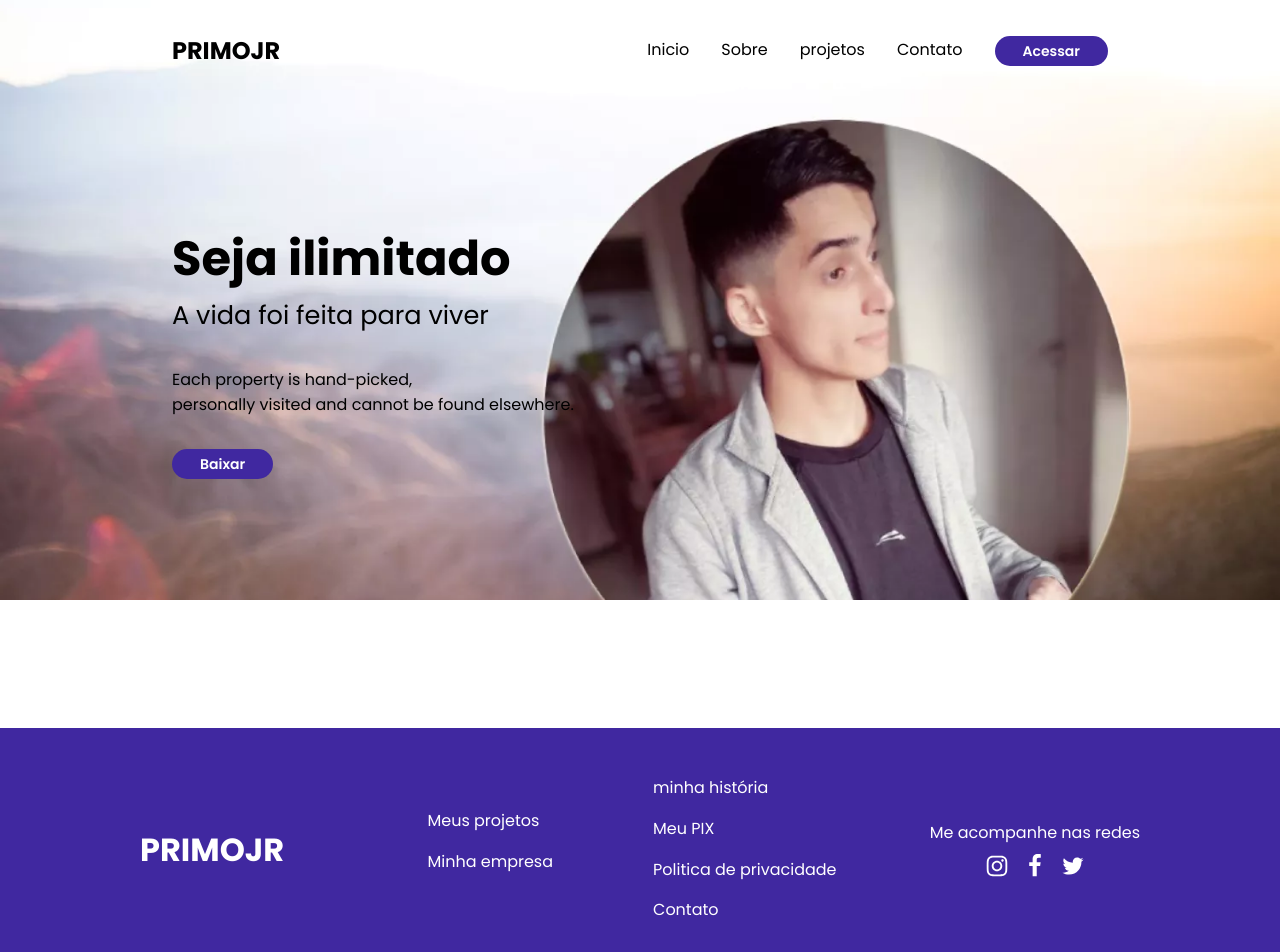
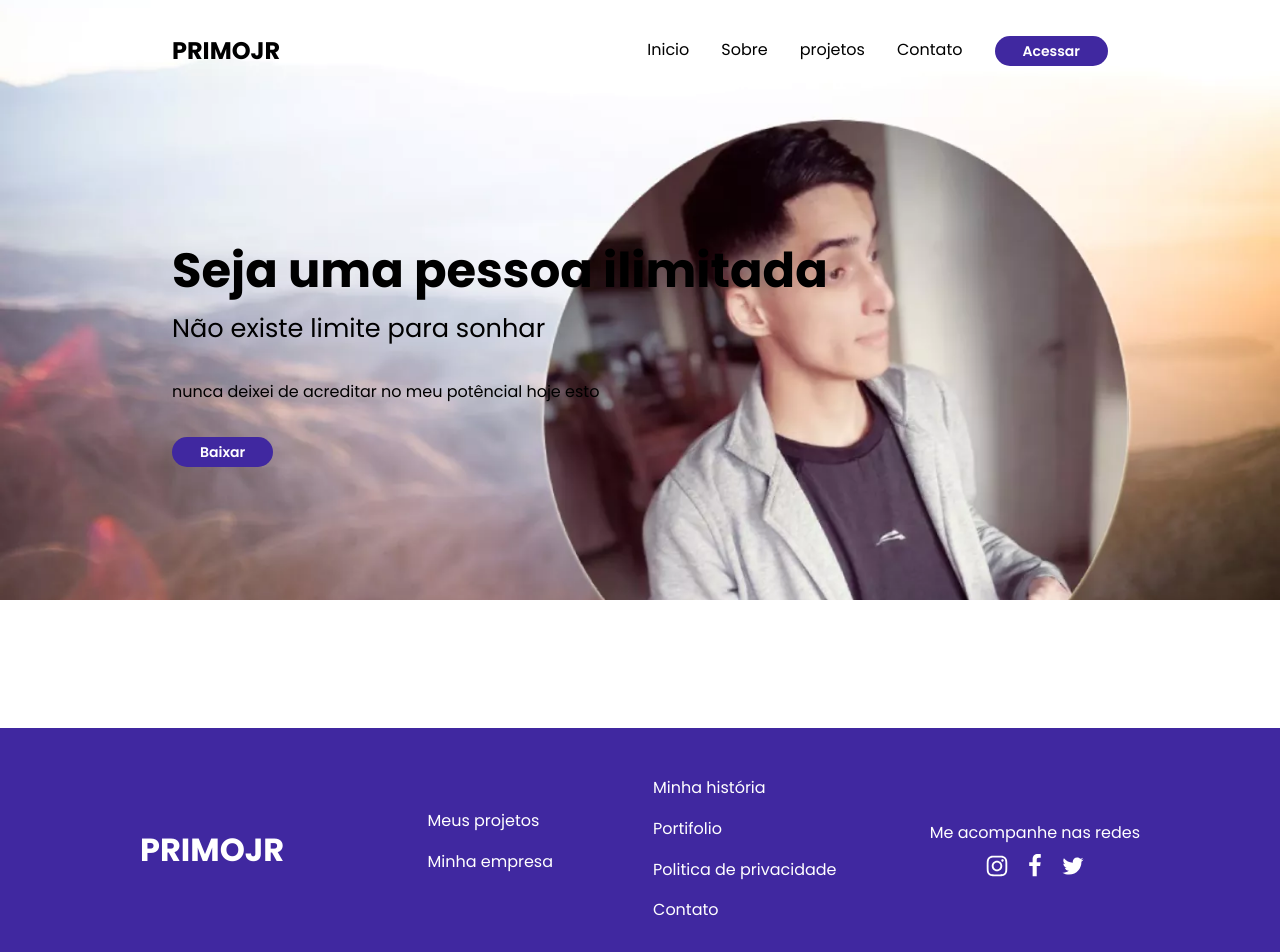
Before and after one commit to startpee/primojnior-Next, a Next.js app: page / in a window 1280 px wide. Shown: the top 952 px of the page. Built offline with nearby package versions, Linux system fonts and the light colour scheme.

Commit message:
Commit from TeleportHQ

```diff
--- a/pages/index.js
+++ b/pages/index.js
@@ -121,21 +121,14 @@
           </nav>
           <div className="landing-page-hero">
             <div className="landing-page-content-container">
-              <h1 className="heading landing-page-text08">Seja ilimitado</h1>
+              <h1 className="heading landing-page-text08">
+                Seja uma pessoa ilimitada
+              </h1>
               <h2 className="subheading landing-page-subheading">
-                A vida foi feita para viver
+                Não existe limite para sonhar
               </h2>
               <span className="landing-page-text09">
-                <span>
-                  Each property is hand-picked,
-                  <span
-                    dangerouslySetInnerHTML={{
-                      __html: ' ',
-                    }}
-                  />
-                </span>
-                <br></br>
-                <span>personally visited and cannot be found elsewhere.</span>
+                nunca deixei de acreditar no meu potêncial hoje esto
               </span>
               <SolidButton button="Baixar"></SolidButton>
             </div>
@@ -187,7 +180,7 @@
                   rel="noreferrer noopener"
                   className="landing-page-link08"
                 >
-                  minha história
+                  Minha história
                 </a>
                 <a
                   href="https://example.com"
@@ -195,7 +188,7 @@
                   rel="noreferrer noopener"
                   className="landing-page-link09"
                 >
-                  Meu PIX
+                  Portifolio
                 </a>
                 <a
                   href="https://example.com"
@@ -216,7 +209,7 @@
               </div>
             </div>
             <div className="landing-page-follow-container1">
-              <span className="landing-page-text13">
+              <span className="landing-page-text10">
                 Me acompanhe nas redes
               </span>
               <div className="landing-page-icons-container1">
@@ -549,7 +542,7 @@
             flex-direction: column;
             justify-content: space-between;
           }
-          .landing-page-text13 {
+          .landing-page-text10 {
             padding-bottom: var(--dl-space-space-halfunit);
           }
           .landing-page-icons-container1 {
```
